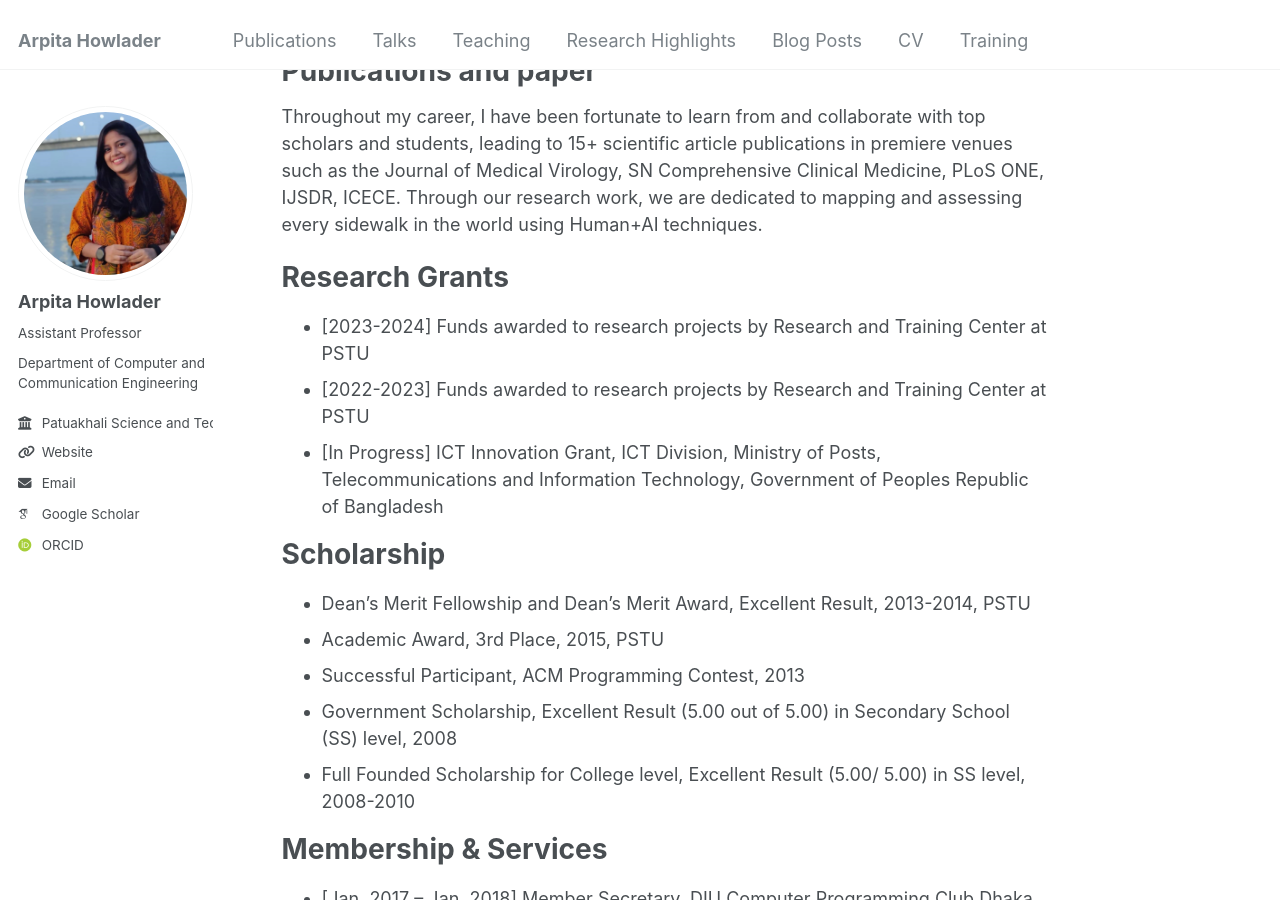
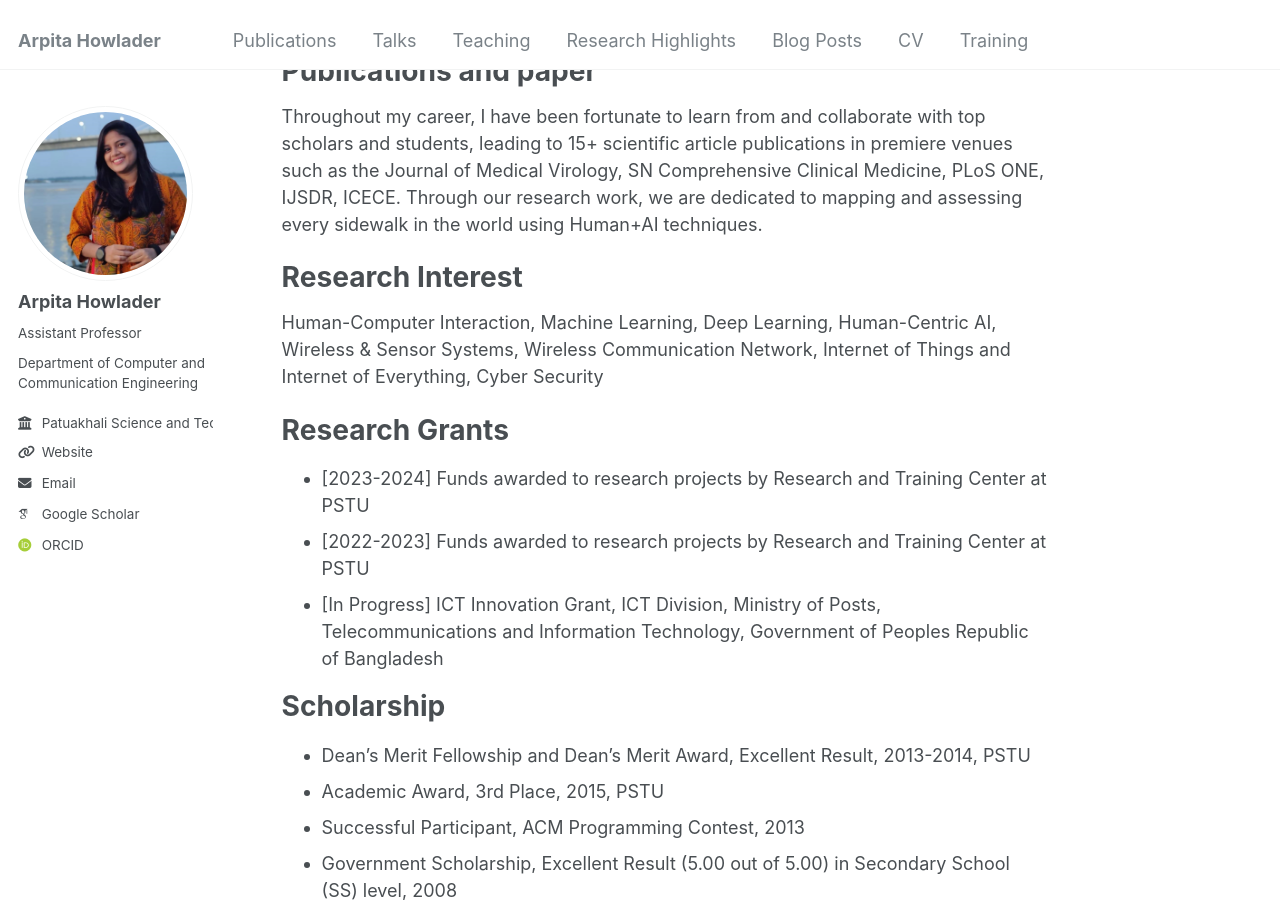
Before and after one commit to arpitahowlader/arpitahowlader.github.io, a Jekyll site: the page built from _pages/about.md, in a window 1280 px wide and 900 px high, scrolled down 778 px. Built offline with Jekyll 4.4.1, drawn with Linux system fonts in a browser that asks for light colours; some web fonts are replaced.

Commit message:
Update about.md

```diff
--- a/_pages/about.md
+++ b/_pages/about.md
@@ -19,6 +19,11 @@ Publications and paper
 ======
 Throughout my career, I have been fortunate to learn from and collaborate with top scholars and students, leading to 15+ scientific article publications in premiere venues such as the Journal of Medical Virology, SN Comprehensive Clinical Medicine, PLoS ONE, IJSDR, ICECE. Through our research work, we are dedicated to mapping and assessing every sidewalk in the world using Human+AI techniques.
 
+Research Interest
+=====
+Human-Computer Interaction, Machine Learning, Deep Learning, Human-Centric AI, Wireless & Sensor Systems,
+Wireless Communication Network, Internet of Things and Internet of Everything, Cyber Security
+
 Research Grants
 =====
 * [2023-2024] Funds awarded to research projects by Research and Training Center at PSTU
```
